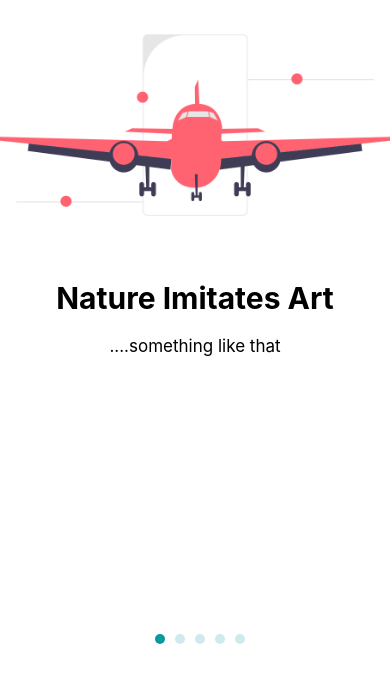
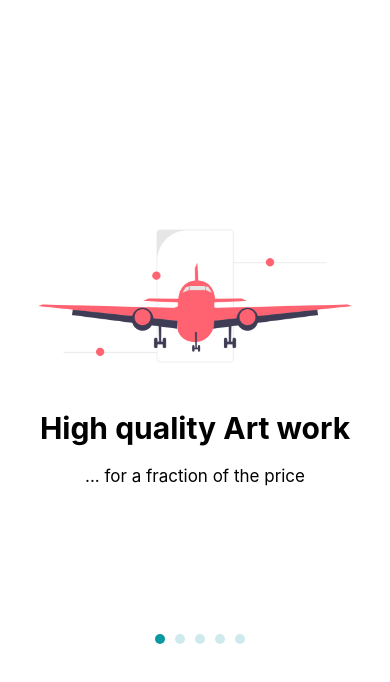
Before and after one commit to furkanarslann/THY_TravelHackathon, a React Native app: screen / in a window 390 px wide. Shown: the top 682 px of the page. Built offline with nearby package versions, Linux system fonts and the light colour scheme.

Commit message:
revised slider

```diff
--- a/App.js
+++ b/App.js
@@ -89,7 +89,8 @@ function MyDrawer() {
 
 const App = () => {
   const [sliderState, setSliderState] = useState({ currentPage: 0 });
-  const { width, height } = Dimensions.get("window");
+  const { height } = Dimensions.get("window");
+  const { width } = Dimensions.get("window");
 
   const setSliderPage = (event) => {
     const { currentPage } = sliderState;
@@ -110,6 +111,11 @@ const App = () => {
       <SafeAreaView style={{ flex: 1 }}>
         <ScrollView
           style={{ flex: 1 }}
+          contentContainerStyle={{
+            justifyContent: "center",
+            alignItems: "center",
+            paddingTop: "70%",
+          }}
           horizontal
           scrollEventThrottle={16}
           pagingEnabled={true}
@@ -118,17 +124,7 @@ const App = () => {
             setSliderPage(event);
           }}
         >
-          <View style={{ width, height }}>
-            <Image
-              source={require("./src/assets/images/aircraft.png")}
-              style={styles.imageStyle}
-            />
-            <View style={styles.wrapper}>
-              <Text style={styles.header}>Nature Imitates Art</Text>
-              <Text style={styles.paragraph}>....something like that</Text>
-            </View>
-          </View>
-          <View style={{ width, height }}>
+           <View style={{ width, height,marginTop:150 }}>
             <Image
               source={require("./src/assets/images/aircraft.png")}
               style={styles.imageStyle}
@@ -140,34 +136,52 @@ const App = () => {
               </Text>
             </View>
           </View>
-          <View style={{ width, height }}>
+          <View style={{ width, height,marginTop:150 }}>
             <Image
               source={require("./src/assets/images/aircraft.png")}
               style={styles.imageStyle}
             />
             <View style={styles.wrapper}>
-              <Text style={styles.header}>Top Notch Artists</Text>
-              <Text style={styles.paragraph}>... all in one place</Text>
+              <Text style={styles.header}>High quality Art work</Text>
+              <Text style={styles.paragraph}>
+                ... for a fraction of the price
+              </Text>
             </View>
           </View>
-          <View style={{ width, height }}>
+          <View style={{ width, height,marginTop:150 }}>
             <Image
               source={require("./src/assets/images/aircraft.png")}
               style={styles.imageStyle}
             />
             <View style={styles.wrapper}>
-              <Text style={styles.header}>Best deal on the market</Text>
-              <Text style={styles.paragraph}>... let's find your next art</Text>
+              <Text style={styles.header}>High quality Art work</Text>
+              <Text style={styles.paragraph}>
+                ... for a fraction of the price
+              </Text>
             </View>
           </View>
-          <View style={{ width, height }}>
+          <View style={{ width, height,marginTop:150 }}>
             <Image
               source={require("./src/assets/images/aircraft.png")}
               style={styles.imageStyle}
             />
             <View style={styles.wrapper}>
-              <Text style={styles.header}>It's all about art</Text>
-              <Text style={styles.paragraph}>... seriously, it is</Text>
+              <Text style={styles.header}>High quality Art work</Text>
+              <Text style={styles.paragraph}>
+                ... for a fraction of the price
+              </Text>
+            </View>
+          </View>
+          <View style={{ width, height,marginTop:150 }}>
+            <Image
+              source={require("./src/assets/images/aircraft.png")}
+              style={styles.imageStyle}
+            />
+            <View style={styles.wrapper}>
+              <Text style={styles.header}>High quality Art work</Text>
+              <Text style={styles.paragraph}>
+                ... for a fraction of the price
+              </Text>
             </View>
           </View>
         </ScrollView>
@@ -189,9 +203,9 @@ const App = () => {
 
 const styles = StyleSheet.create({
   imageStyle: {
-    height: PixelRatio.getPixelSizeForLayoutSize(135),
+    height: "20%",
     width: "100%",
-    padding: 125,
+justifyContent:"center",
     alignSelf: "center",
   },
   wrapper: {
```
